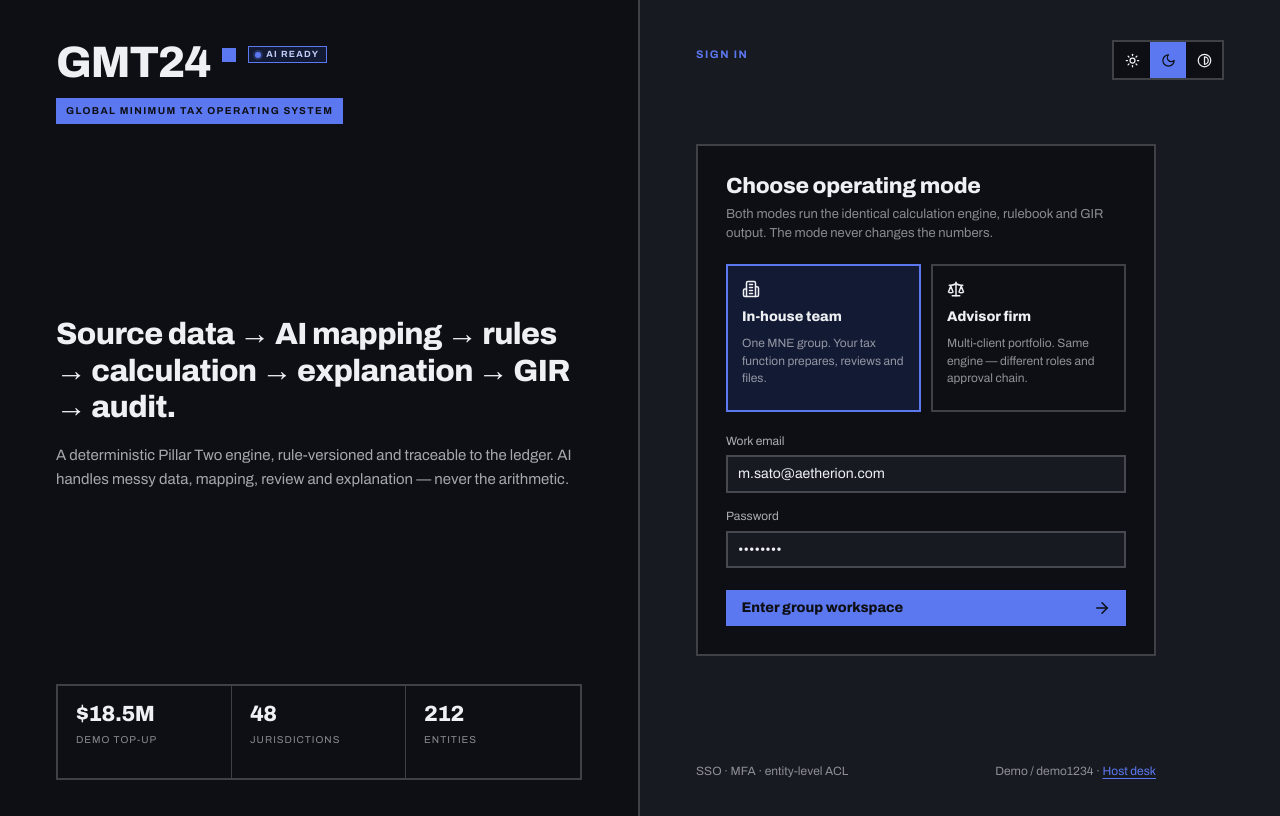
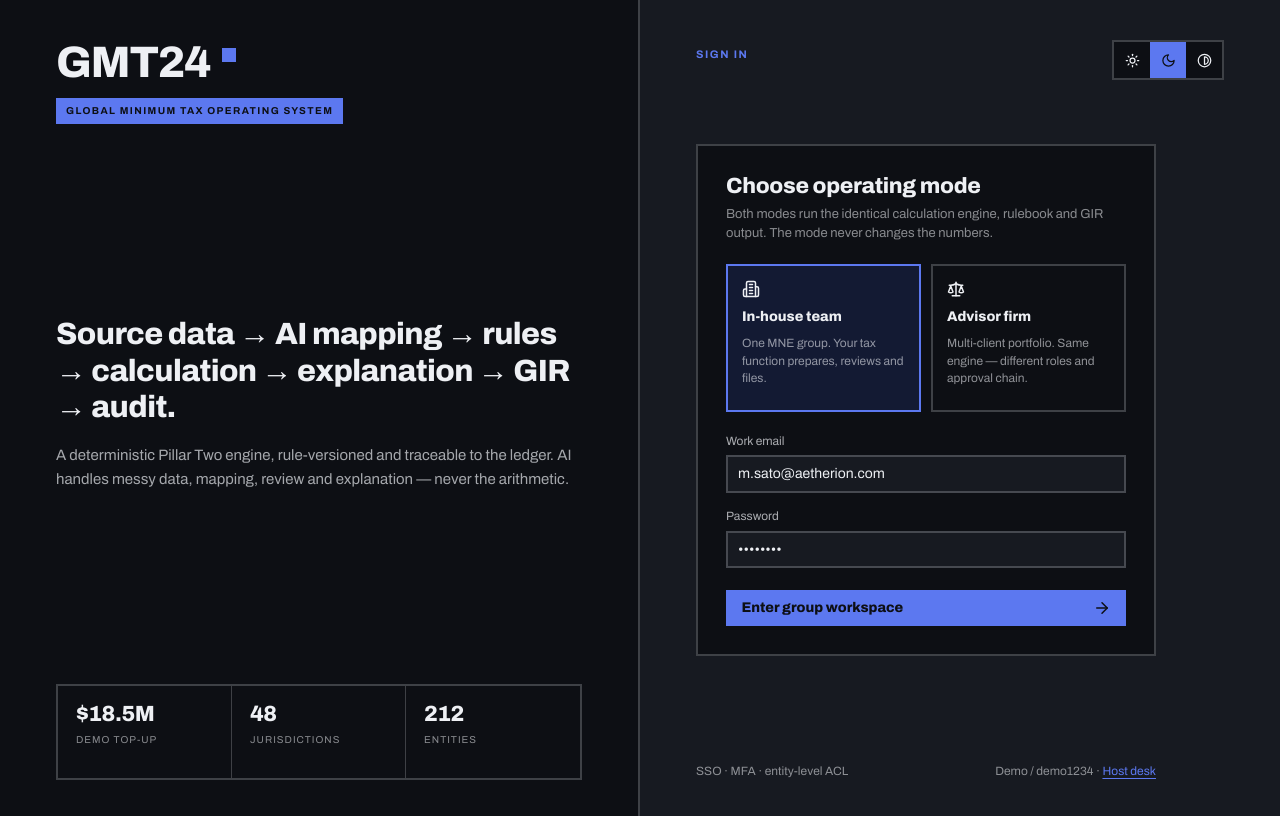
Before and after one commit to classichot/GMT24, a Next.js app: page / in a window 1280 px wide. Built offline with nearby package versions, Linux system fonts and the light colour scheme.

Commit message:
Remove the AI ready badge from the GMT24 mark.
The Co-Pilot is a deterministic rule engine, not an LLM, so the badge
overstated what the product ships.

Made-with: Cursor

Co-authored-by: classichot <classichot@users.noreply.github.com>

```diff
--- a/app/globals.css
+++ b/app/globals.css
@@ -404,41 +404,12 @@ pre { font-size: 12px; line-height: 1.65; }
   align-items: flex-start;
   gap: 12px;
 }
-.login-mark > span:not(.ai-ready) {
+.login-mark > span {
   width: 14px;
   height: 14px;
   background: var(--color-accent);
   margin-top: 8px;
   flex: none;
-}
-.login-mark .ai-ready { margin-top: 6px; }
-
-/* "AI ready" badge shown beside the GMT24 mark. */
-.ai-ready {
-  display: inline-flex;
-  align-items: center;
-  gap: 5px;
-  flex: none;
-  align-self: flex-start;
-  padding: 3px 7px 3px 6px;
-  border: 1px solid var(--color-accent);
-  color: var(--color-accent-800);
-  background: var(--color-accent-100);
-  font-family: var(--font-body);
-  font-size: 9px;
-  font-weight: 700;
-  letter-spacing: 0.14em;
-  text-transform: uppercase;
-  line-height: 1;
-  white-space: nowrap;
-}
-.ai-ready::before {
-  content: "";
-  width: 6px;
-  height: 6px;
-  border-radius: 50%;
-  background: var(--color-accent);
-  box-shadow: 0 0 0 2px color-mix(in srgb, var(--color-accent) 25%, transparent);
 }
 .login-kicker {
   display: inline-block;
--- a/app/host/page.tsx
+++ b/app/host/page.tsx
@@ -4,7 +4,6 @@ import { FormEvent, useEffect, useMemo, useState } from "react";
 import Link from "next/link";
 import { useRouter } from "next/navigation";
 import { useStore } from "@/lib/store";
-import AiReadyBadge from "@/components/AiReadyBadge";
 import type { ProductMode } from "@/lib/model";
 import {
   DEFAULT_DAYS,
@@ -91,7 +90,7 @@ export default function HostPage() {
       <section className="login-pane login-hero">
         <header className="login-pane-head">
           <div>
-            <div className="login-mark">GMT24<span /><AiReadyBadge /></div>
+            <div className="login-mark">GMT24<span /></div>
             <span className="login-kicker">Host desk</span>
           </div>
         </header>
--- a/app/page.tsx
+++ b/app/page.tsx
@@ -5,7 +5,6 @@ import { useRouter } from "next/navigation";
 import { ArrowRight, Building2, Scale } from "lucide-react";
 import { useStore } from "@/lib/store";
 import { ModeToggle } from "@/components/ModeToggle";
-import AiReadyBadge from "@/components/AiReadyBadge";
 import type { ProductMode } from "@/lib/model";
 import { useCalc } from "@/lib/useCalc";
 import { eur } from "@/lib/format";
@@ -34,7 +33,7 @@ export default function LoginPage() {
         <header className="login-pane-head">
           <div>
             <div className="login-mark">
-              GMT24<span /><AiReadyBadge />
+              GMT24<span />
             </div>
             <span className="login-kicker">Global Minimum Tax operating system</span>
           </div>
--- a/app/review/[token]/page.tsx
+++ b/app/review/[token]/page.tsx
@@ -4,7 +4,6 @@ import { useEffect, useState } from "react";
 import Link from "next/link";
 import { useParams, useRouter } from "next/navigation";
 import { useStore } from "@/lib/store";
-import AiReadyBadge from "@/components/AiReadyBadge";
 import {
   formatExpiry,
   hoursLeft,
@@ -20,7 +19,7 @@ function Shell({ kicker, title, lede, children }: { kicker: string; title: strin
       <section className="login-pane login-hero">
         <header className="login-pane-head">
           <div>
-            <div className="login-mark">GMT24<span /><AiReadyBadge /></div>
+            <div className="login-mark">GMT24<span /></div>
             <span className="login-kicker">{kicker}</span>
           </div>
         </header>
--- a/app/scan/page.tsx
+++ b/app/scan/page.tsx
@@ -2,7 +2,6 @@
 
 import { useState } from "react";
 import Link from "next/link";
-import AiReadyBadge from "@/components/AiReadyBadge";
 import { ScanRunner } from "@/components/scan/ScanRunner";
 import { ScanView } from "@/components/scan/ScanView";
 import { buildScan, periodsFor, reassess } from "@/lib/scan/pipeline";
@@ -22,7 +21,7 @@ export default function PublicScanPage() {
     <div style={{ minHeight: "100vh", background: "var(--color-bg)" }}>
       <header style={{ display: "flex", alignItems: "center", justifyContent: "space-between", gap: 16, padding: "18px 28px", borderBottom: "2px solid var(--color-divider)", flexWrap: "wrap" }}>
         <div>
-          <div className="login-mark" style={{ fontSize: 32 }}>GMT24<span /><AiReadyBadge /></div>
+          <div className="login-mark" style={{ fontSize: 32 }}>GMT24<span /></div>
           <div style={{ fontSize: 10, letterSpacing: "0.14em", textTransform: "uppercase", color: "var(--color-neutral-600)", marginTop: 4 }}>AI Pillar Two Quick Scan</div>
         </div>
         <div className="stack-actions">
--- a/components/AiReadyBadge.tsx
+++ /dev/null
@@ -1,8 +0,0 @@
-/** "AI ready" mark shown beside the GMT24 logo. Same badge on the sidebar and the public pages. */
-export default function AiReadyBadge({ style }: { style?: React.CSSProperties }) {
-  return (
-    <span className="ai-ready" title="GMT24 AI Co-Pilot: grounded in the calculation engine and the approved rulebook" style={style}>
-      AI ready
-    </span>
-  );
-}
--- a/components/AppShell.tsx
+++ b/components/AppShell.tsx
@@ -37,7 +37,6 @@ import { Copilot } from "@/components/Copilot";
 import { AuditTrail } from "@/components/AuditTrail";
 import { Amount } from "@/components/Amount";
 import { StartEngage } from "@/components/StartEngage";
-import AiReadyBadge from "@/components/AiReadyBadge";
 import { AiProvider, useAi } from "@/components/AiProvider";
 import { useCalc } from "@/lib/useCalc";
 import { useXray } from "@/lib/useXray";
@@ -254,7 +253,6 @@ function Shell({ children }: { children: ReactNode }) {
           <div>
             <div style={{ fontFamily: "var(--font-heading)", fontWeight: 800, fontSize: 32, letterSpacing: "-0.02em", display: "flex", alignItems: "baseline", gap: 10 }}>
               GMT24<span style={{ width: 14, height: 14, background: "var(--color-accent)", display: "block" }} />
-              <AiReadyBadge style={{ alignSelf: "center", marginLeft: 2 }} />
             </div>
             <div style={{ fontSize: 10, letterSpacing: "0.14em", textTransform: "uppercase", color: "color-mix(in srgb, var(--color-text) 55%, transparent)", marginTop: 4 }}>Global Minimum Tax OS</div>
           </div>
```
